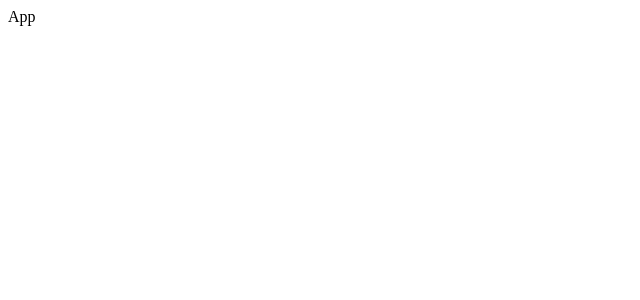
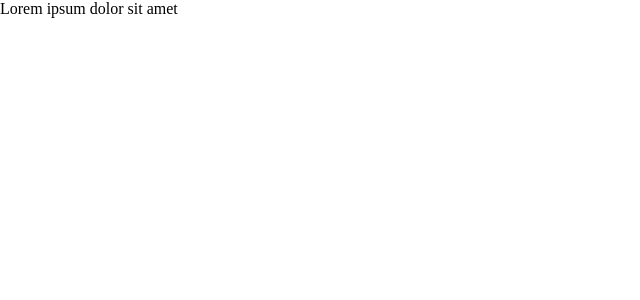
Before and after one commit to ibrohimmath/Cloudbudget, a React (Vite) app: page / in a window 1280 px wide. Shown: the top 300 px of the page, without its empty margins (0-640 px from the left). Built offline with nearby package versions, Linux system fonts and the light colour scheme.

Commit message:
imported styles on app component in dev branch

```diff
--- a/src/App.jsx
+++ b/src/App.jsx
@@ -1,5 +1,13 @@
 import React from "react";
 
+import "./index.css";
+import "./styles/global.scss";
+import "./App.css";
+
 export default function App() {
-  return <div>App</div>;
+  return (
+    <>
+      <div className="app">Lorem ipsum dolor sit amet</div>
+    </>
+  );
 }
```
Also changed, not shown: src/styles/global.scss (renamed from src/styles/style.scss).
